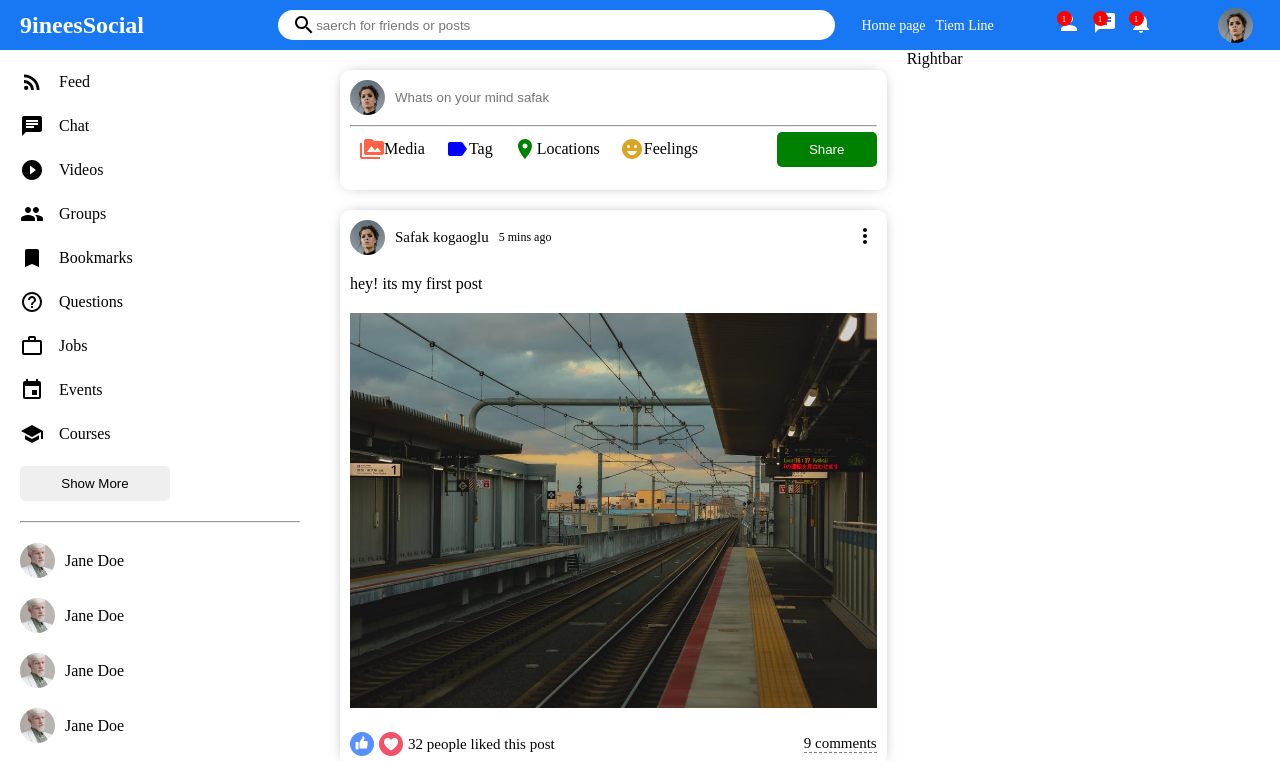
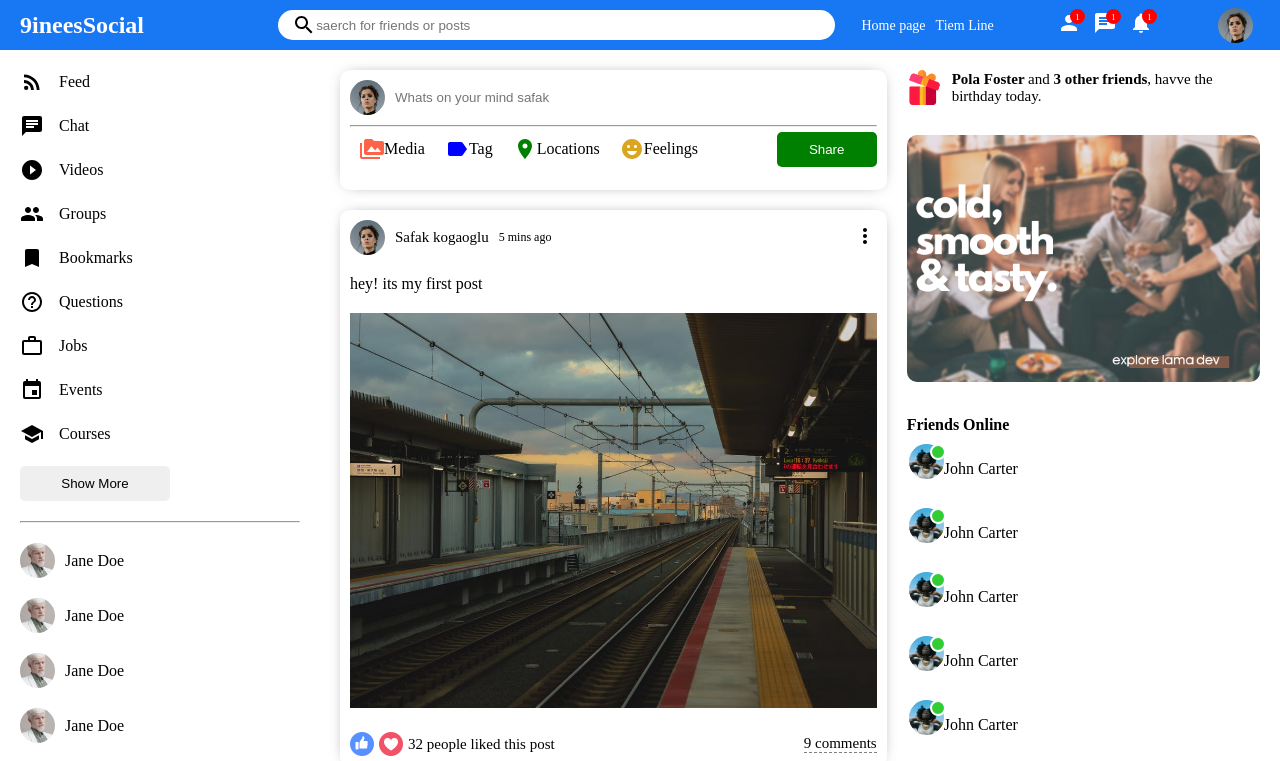
Before and after one commit to witehound/socialapp-client, a React (Create React App) app: page /home in a window 1280 px wide. Shown: the top 761 px of the page. Built offline with nearby package versions, Linux system fonts and the light colour scheme.

Commit message:
AppLayout completed

```diff
--- a/src/components/rightbar/Rightbar.css
+++ b/src/components/rightbar/Rightbar.css
@@ -1,3 +1,74 @@
 .rightbar-div{
     flex: 3.5;
 }
+
+.right-bar-wrap{
+    margin: 20px 20px 0px 0px;
+}
+
+
+.birthday-container{
+    display: flex;
+    align-items: center;
+}
+
+.birthday-img{
+    width: 35px;
+    height: 35px;
+    margin-right: 10px;
+}
+
+.birthday-text{
+    font-weight: 300;
+    font-size: 15px;
+}
+
+.space-for-advertisement{
+    margin:30px 0;
+    width: 100%;
+    border-radius: 10px;
+}
+
+.friends-online-list{
+    padding: 0;
+    margin: 0;
+    list-style: none;
+}
+
+.friend-online{
+    display: flex;
+    align-items: center;
+    margin-bottom: 15px;
+    margin-left: 2px;
+}
+
+.friend-online-image-container{
+    margin-bottom: 10px;
+    position: relative;
+    z-index: -99;
+}
+
+.right-bar-title{
+    margin-bottom: 10px;
+}
+
+.friend-online-image{
+    width: 35px;
+    height: 35px;
+    object-fit: cover;
+    border-radius: 50%;
+}
+
+.friend-online-status{
+    width: 12px;
+    height: 12px;
+    position: absolute;
+    border-radius: 50%;
+    background-color: limegreen;
+    right: -2px;
+    border: 2px solid white;
+}
+
+.friends-online-usename{
+
+}
--- a/src/components/rightbar/Rightbar.js
+++ b/src/components/rightbar/Rightbar.js
@@ -3,7 +3,51 @@ import './Rightbar.css'
 function Rightbar() {
   return (
     <div className='rightbar-div'>
-      Rightbar
+      <div className="right-bar-wrap">
+        <div className="birthday-container">
+          <img src="/assets/gift.png" alt="" className="birthday-img" />
+          <span className="birthday-text"><b>Pola Foster </b>and <b>3 other friends</b>, havve the birthday today.</span>
+        </div>
+        <img src="/assets/ad.png" alt="" className="space-for-advertisement" />
+        <h4 className="right-bar-title">Friends Online</h4>
+        <ul className="friends-online-list">
+          <li className="friend-online">
+            <div className="friend-online-image-container">
+              <img src="/assets/person/3.jpeg" alt="" className="friend-online-image" />
+              <span className="friend-online-status"> </span>
+            </div>
+            <span className="friends-online-usename">John Carter</span>
+          </li>
+          <li className="friend-online">
+            <div className="friend-online-image-container">
+              <img src="/assets/person/3.jpeg" alt="" className="friend-online-image" />
+              <span className="friend-online-status"> </span>
+            </div>
+            <span className="friends-online-usename">John Carter</span>
+          </li>
+          <li className="friend-online">
+            <div className="friend-online-image-container">
+              <img src="/assets/person/3.jpeg" alt="" className="friend-online-image" />
+              <span className="friend-online-status"> </span>
+            </div>
+            <span className="friends-online-usename">John Carter</span>
+          </li>
+          <li className="friend-online">
+            <div className="friend-online-image-container">
+              <img src="/assets/person/3.jpeg" alt="" className="friend-online-image" />
+              <span className="friend-online-status"> </span>
+            </div>
+            <span className="friends-online-usename">John Carter</span>
+          </li>
+          <li className="friend-online">
+            <div className="friend-online-image-container">
+              <img src="/assets/person/3.jpeg" alt="" className="friend-online-image" />
+              <span className="friend-online-status"> </span>
+            </div>
+            <span className="friends-online-usename">John Carter</span>
+          </li>
+        </ul>
+      </div>
     </div>
   )
 }
--- a/src/components/topbar/Topbar.css
+++ b/src/components/topbar/Topbar.css
@@ -86,8 +86,8 @@
      border-radius: 50%;
      background-color: red;
      position: absolute;
-     left: -0.5px;
-
+     right: -4px;
+     top:-2px;
  }
 
  .top-bar-icon-item-badge-count{
```
